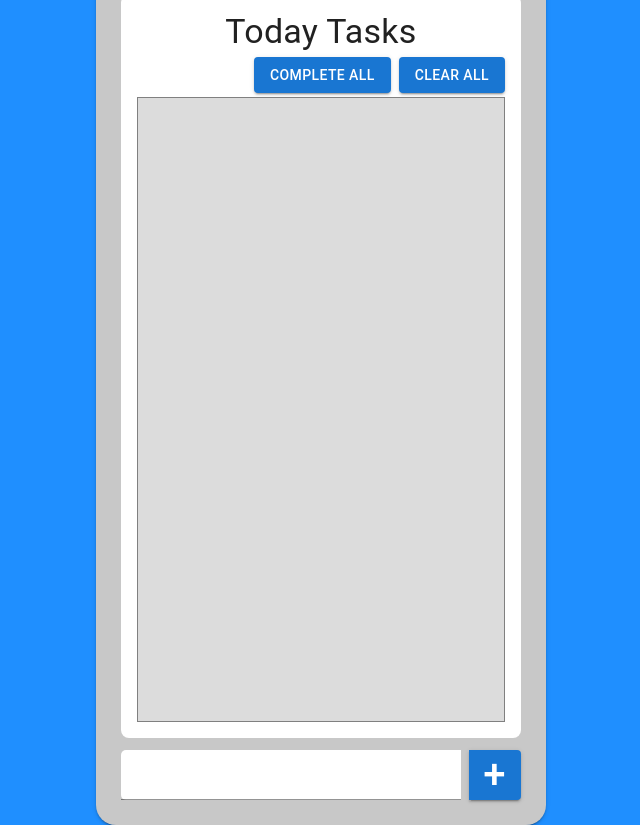
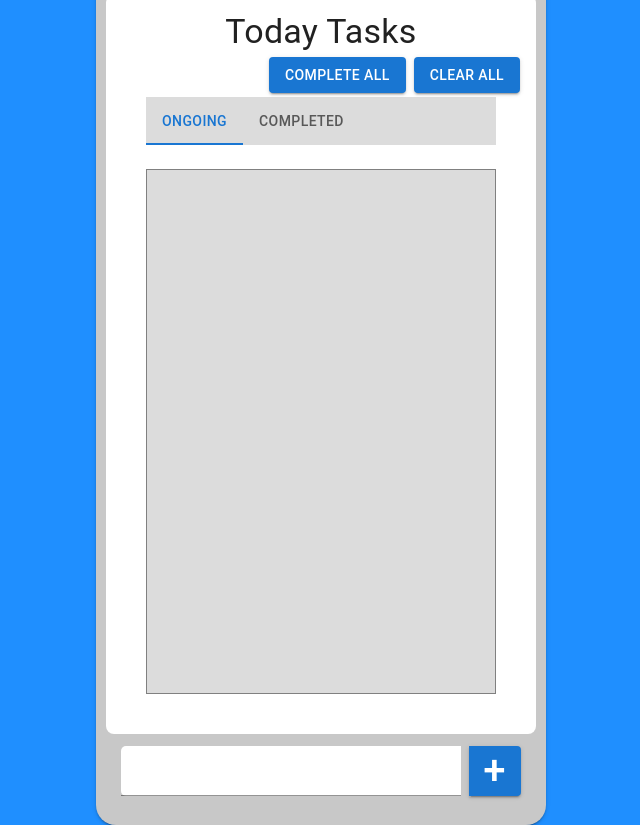
Before and after one commit to PawelKrzesinski/To-do-app, a React (Create React App) app: page / in a window 1280 px wide. Shown: the whole page, without its empty margins (319-959 px from the left). Built offline with nearby package versions, Linux system fonts and the light colour scheme.

Commit message:
Separated code in to smaller components

```diff
--- a/src/components/todo-app/todo-app.component.js
+++ b/src/components/todo-app/todo-app.component.js
@@ -1,21 +1,19 @@
-
-import { React, useState, useEffect, useRef } from 'react'
+import { useState, useEffect, useRef } from 'react'
 import { Card, CardContent, Typography } from "@mui/material";
 import Button from '@mui/material/Button';
 import './todo-app.component.css'
 import { createTheme } from "@mui/material/styles";
-
 import { v4 as uuidv4 } from 'uuid';
-import DoneAllIcon from '@mui/icons-material/DoneAll';
-import TodoList from '../todo-list.component/todo-list.component';
-import TodoInput from '../todo-input.component/todo-input.component';
-
+import TodoInput from '../todo-input/todo-input.component';
+import TodoTabs from '../todo-tabs/todo-tabs.component';
+import * as themeProvider from '../theme-provider.component';
 export default function TodoApp() {
-
+  const themes = themeProvider.spacing;
   const todosInitialState = {
     todo: {
       name: '',
       id: 0,
+      completed: false,
     },
     todosArr: [],
     completedTodos: [],
@@ -25,14 +23,16 @@ export default function TodoApp() {
   const todoInput = useRef();
 
   useEffect(() => {
+    if(!todosState.isAdded) return;
 
-    if(!todosState.isAdded) return;
     const addTodo = () => {
       if(todosState.todo.name.length < 1) return setTodosState({...todosState, isAdded: false});
       return setTodosState({...todosState, todosArr:
         [...todosState.todosArr,
-          { name: todosState.todo.name,
-            id: uuidv4()
+          {
+            name: todosState.todo.name,
+            id: uuidv4(),
+            completed: false,
           }
         ],
         isAdded: false,
@@ -59,22 +59,33 @@ export default function TodoApp() {
 
   const completeAll = (e) => {
     e.preventDefault();
-    setTodosState({...todosState,  completedTodos: [...todosState.completedTodos, todosState.todosArr], todosArr: []})
+    const ongoingTodos = todosState.todosArr.map((todo) =>{
+      todo = {
+        ...todo,
+        completed: true
+      }
+      return todo;
+    });
+    setTodosState({
+      ...todosState,
+      completedTodos: [
+        ...todosState.completedTodos,
+        ...ongoingTodos
+      ],
+      todosArr: []
+    })
   }
-  const theme = createTheme({
-    spacing:  [0, 4, 8, 12, 16, 20, 24, 28, 32],
-  })
 
   return (
     <div className="content">
       <Card sx={{ position: 'relative', width: 450, height: 850, backgroundColor:"rgb(200, 200, 200)", display: 'flex', flexDirection: 'column', boxShadow: 2, borderRadius: 5 }}>
-        <CardContent sx={{ backgroundColor: 'white', margin: theme.spacing(5, 5, 3), borderRadius: 2, alignSelf: 'center', minWidth: 400, minHeight: 700, '& .MuiList-root': { mx: 0}}}>
+        <CardContent sx={{ backgroundColor: 'white', margin: themes.spacing(5, 5, 3), borderRadius: 2, alignSelf: 'center', minWidth: 400, minHeight: 700, '& .MuiList-root': { mx: 0}}}>
         <Typography sx={{ textAlign:'center', background: 'white' }} variant='h4'>Today Tasks</Typography>
         <div className='buttons-container'>
-          <Button sx={{ margin: theme.spacing(1, 1 )}} variant="contained" onClick={(e) => completeAll(e)}>Complete All</Button>
-          <Button sx={{ margin: theme.spacing(1, 0, 1, 1 )}} variant="contained" onClick={(e) => removeAll(e)}>Clear All</Button>
+          <Button sx={{ margin: themes.spacing(1, 1 )}} variant="contained" onClick={(e) => completeAll(e)}>Complete All</Button>
+          <Button sx={{ margin: themes.spacing(1, 0, 1, 1 )}} variant="contained" onClick={(e) => removeAll(e)}>Clear All</Button>
         </div>
-        <TodoList todosState={todosState} setTodosState={setTodosState} />
+        <TodoTabs todosState={todosState} setTodosState={setTodosState}/>
         </CardContent>
         <TodoInput todosState={todosState} setTodosState={setTodosState} todoInput={todoInput}/>
       </Card>
--- a/src/components/todo-list.component/todo-list-item.component.js
+++ /dev/null
@@ -1,29 +0,0 @@
-
-import DeleteIcon from '@mui/icons-material/Delete';
-import IconButton from '@mui/material/IconButton';
-import DoneIcon from '@mui/icons-material/Done';
-import { ListItem,  ListItemText } from "@mui/material";
-export default function TodoListItem(props) {
-
-  const removeOne = (e, todoToDelete) => {
-    e.preventDefault();
-    const todos = props.todosState.todosArr.filter((todo) => todo.id !== todoToDelete.id)
-    props.setTodosState({...props.todosState, todosArr: todos})
-  }
-  const completeOne = (e, todoToComplete) => {
-    e.preventDefault();
-    const todos = props.todosState.todosArr.filter((todo) => todo.id !== todoToComplete.id)
-    props.setTodosState({...props.todosState, todosArr: todos, completedTodos: [...props.todosState.completedTodos, todoToComplete]})
-  }
-  return (
-    <ListItem sx={{p: 0 }}>
-      <ListItemText primary={props.todo.name} sx={{ p: 1, my: '5px', minHeight: 34 }}></ListItemText>
-      <IconButton aria-label='complete' size='large' sx={{ borderRadius: 0, color: 'rgb(0, 180, 0)'}} onClick={(e) => completeOne(e, props.todo)}>
-        <DoneIcon />
-      </IconButton>
-      <IconButton aria-label="delete" size='large' sx={{ borderRadius: 0}} onClick={(e) => removeOne(e, props.todo)}>
-        <DeleteIcon />
-      </IconButton>
-    </ListItem>
-  )
-}
--- /dev/null
+++ b/src/components/todo-list/todo-list-item.component.js
@@ -0,0 +1,51 @@
+
+import DeleteIcon from '@mui/icons-material/Delete';
+import IconButton from '@mui/material/IconButton';
+import DoneIcon from '@mui/icons-material/Done';
+import { ListItem,  ListItemText } from "@mui/material";
+export default function TodoListItem(props) {
+
+  const removeOne = (e, todoToDelete) => {
+    e.preventDefault();
+    const todos = props.todos.filter((todo) => todo.id !== todoToDelete.id)
+    props.setTodosState(
+      {
+        ...props.todosState,
+        todosArr: todos
+      }
+    )
+  }
+
+  const completeOne = (e, todoToComplete) => {
+    e.preventDefault();
+    const todos = props.todos.filter((todo) => todo.id !== todoToComplete.id)
+    props.setTodosState(
+      {
+        ...props.todosState,
+        todosArr: todos,
+        completedTodos: [
+          ...props.todosState.completedTodos, {
+            ...todoToComplete,
+            completed: true
+          }
+        ]
+      }
+    )
+  }
+  return (
+    <ListItem sx={{p: 0 }}>
+      <ListItemText primary={props.todo.name} sx={{ p: 1, my: '5px', minHeight: 34 }}></ListItemText>
+       {props.todo.completed === false &&
+          <div>
+            <IconButton aria-label='complete' size='large' sx={{ borderRadius: 0, color: 'rgb(0, 180, 0)'}} onClick={(e) => completeOne(e, props.todo)}>
+              <DoneIcon />
+            </IconButton>
+            <IconButton aria-label="delete" size='large' sx={{ borderRadius: 0}} onClick={(e) => removeOne(e, props.todo)}>
+              <DeleteIcon />
+            </IconButton>
+          </div>
+        }
+
+    </ListItem>
+  )
+}
--- a/src/components/todo-list.component/todo-list.component.js
+++ b/src/components/todo-list/todo-list.component.js
@@ -1,27 +1,24 @@
 import { Divider, List, } from "@mui/material";
 import TodoListItem from './todo-list-item.component';
 
-
 export default function TodoList(props) {
-
-
   return (
-    <List sx={
+    <List className='todos-list' sx={
       {
         backgroundColor: 'gainsboro',
         minWidth: 350,
-        height: 625,
+        height: 525,
         overflow: 'scroll',
         border: '1px solid gray',
         pt: 0
       }
-    } className='todos-list'>
+    }>
 
     {
-      props.todosState.todosArr.map((todo, index) => {
+      props.todos.map((todo, index) => {
         return (
           <div key={index}>
-            <TodoListItem todo={todo} todosState={props.todosState} setTodosState={props.setTodosState}/>
+            <TodoListItem todo={todo} todosState={props.todosState} setTodosState={props.setTodosState} todos={props.todos}/>
             <Divider sx={{ background: 'black', width: 1 }}></Divider>
           </div>
           )
--- /dev/null
+++ b/src/components/todo-tabs/todo-tabs.component.css
@@ -0,0 +1,4 @@
+.tabs-container{
+  /* width: 350px;
+  background: red; */
+}
--- /dev/null
+++ b/src/components/todo-tabs/todo-tabs.component.js
@@ -0,0 +1,53 @@
+import { useState } from 'react'
+import Tabs from '@mui/material/Tabs';
+import Tab from '@mui/material/Tab';
+import TodoList from '../todo-list/todo-list.component';
+import Box from '@mui/material/Box';
+import './todo-tabs.component.css'
+export default function TodoTabs(props) {
+
+  const [value, setValue] = useState(0);
+
+  function tabControl(index) {
+    return {
+      id: `tab-${index}`,
+      'aria-controls': `tabpanel-${index}`,
+    };
+  }
+  const handleChange = (event, newValue) => {
+    setValue(newValue);
+  };
+
+  function TabPanel(props) {
+    const { children, value, index, ...other } = props;
+
+    return (
+      <div
+        role="tabpanel"
+        hidden={value !== index}
+        id={`tabpanel-${index}`}
+        aria-labelledby={`tab-${index}`}
+        {...other}
+      >
+        {value === index && (
+          <Box sx={{ p: 3 }}>{children}</Box>
+        )}
+      </div>
+    );
+  }
+
+  return (
+    <div className='tabs-container'>
+      <Tabs value={value} onChange={handleChange} sx={{width: 350, margin: 'auto', background: 'Gainsboro'}}>
+        <Tab label="Ongoing" {...tabControl(0)}></Tab>
+        <Tab label="Completed" {...tabControl(1)}></Tab>
+      </Tabs>
+      <TabPanel value={value} index={0} sx={{'& .MuiBox-root':{ padding: 0 }}}>
+        <TodoList todosState={props.todosState} setTodosState={props.setTodosState} todos={props.todosState.todosArr} />
+      </TabPanel>
+      <TabPanel value={value} index={1}>
+        <TodoList todosState={props.todosState} setTodosState={props.setTodosState} todos={props.todosState.completedTodos} />
+      </TabPanel>
+    </div>
+  )
+}
```
Also changed, not shown: src/components/todo-input/todo-input.component.js (renamed from src/components/todo-input.component/todo-input.component.js).
